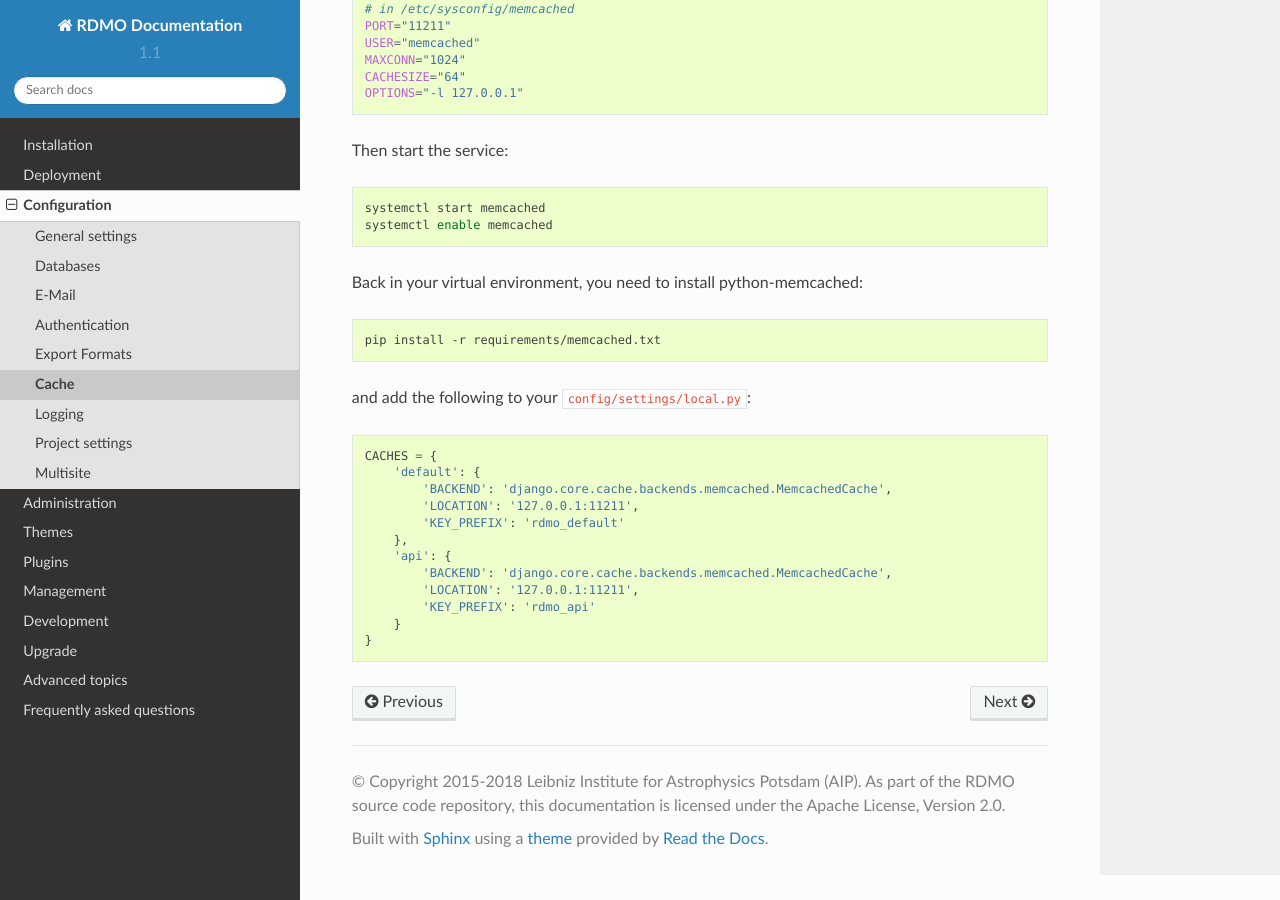
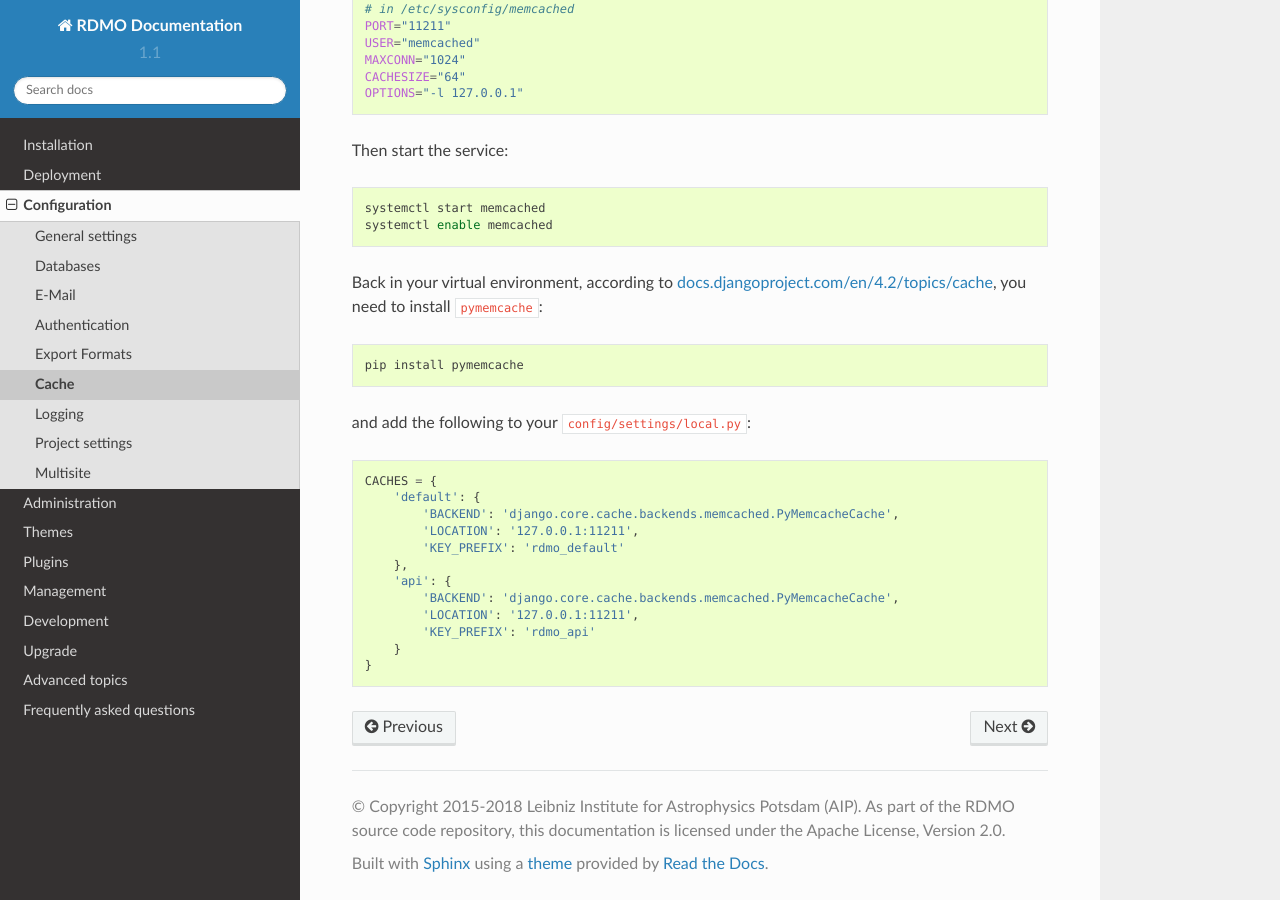
Before and after one commit to rdmorganiser/rdmo-docs, a Sphinx documentation site: the page built from docs/configuration/cache.md, in a window 1280 px wide and 900 px high, scrolled down 622 px. Built offline with Sphinx 7.4.7 and the Read the Docs theme 2.0.0, drawn with Linux system fonts in a browser that asks for light colours.

Commit message:
chore: update memcache instructions

````diff
--- a/docs/configuration/cache.md
+++ b/docs/configuration/cache.md
@@ -35,10 +35,10 @@ systemctl start memcached
 systemctl enable memcached
 ```
 
-Back in your virtual environment, you need to install python-memcached:
+Back in your virtual environment, according to [docs.djangoproject.com/en/4.2/topics/cache](https://docs.djangoproject.com/en/4.2/topics/cache/#memcached), you need to install `pymemcache`:
 
 ```bash
-pip install -r requirements/memcached.txt
+pip install pymemcache
 ```
 
 and add the following to your `config/settings/local.py`:
@@ -46,12 +46,12 @@ and add the following to your `config/settings/local.py`:
 ```python
 CACHES = {
     'default': {
-        'BACKEND': 'django.core.cache.backends.memcached.MemcachedCache',
+        'BACKEND': 'django.core.cache.backends.memcached.PyMemcacheCache',
         'LOCATION': '127.0.0.1:11211',
         'KEY_PREFIX': 'rdmo_default'
     },
     'api': {
-        'BACKEND': 'django.core.cache.backends.memcached.MemcachedCache',
+        'BACKEND': 'django.core.cache.backends.memcached.PyMemcacheCache',
         'LOCATION': '127.0.0.1:11211',
         'KEY_PREFIX': 'rdmo_api'
     }
````
